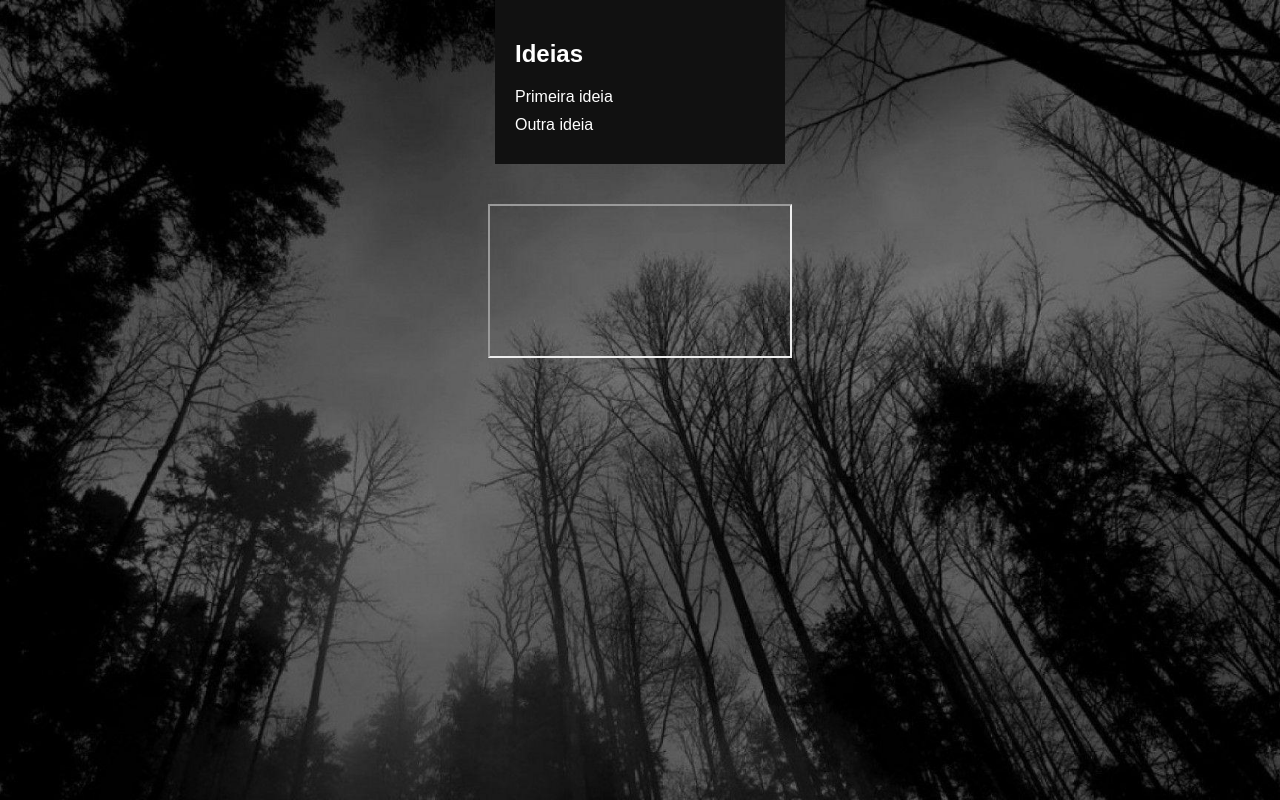
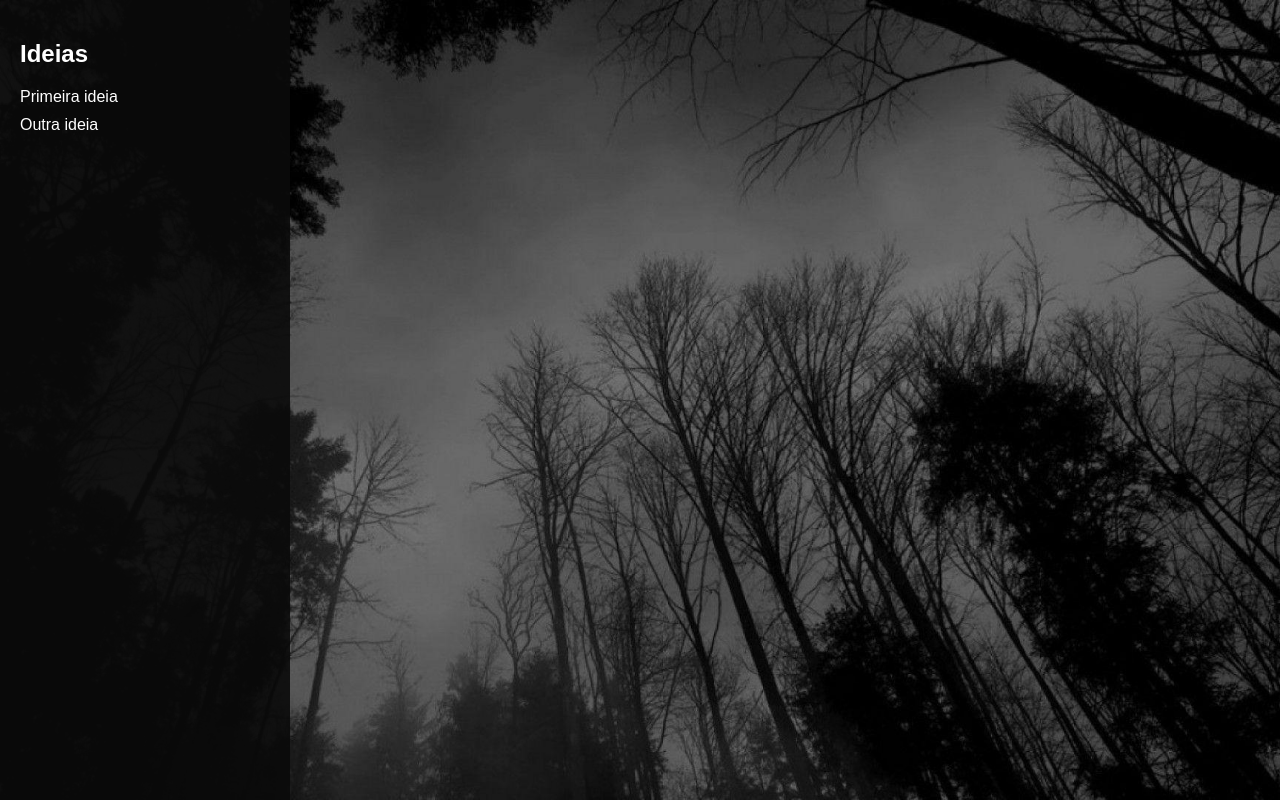
Before and after one commit to onionheap/onionheap.github.io, a plain HTML site: page ideias.html in a window 1280 px wide. Drawn offline with Linux system fonts and the light colour scheme.

Commit message:
Update style.css

```diff
--- a/style.css
+++ b/style.css
@@ -12,19 +12,18 @@ body {
 }
 
 .container {
+  display: flex;
   height: 100vh;
-  display: flex;
-  flex-direction: column;
-  justify-content: center;
-  align-items: center;
 }
+
 /* esquerda */
 .sidebar {
   width: 250px;
-  background: #111;
+  background: rgba(10,10,10,0.9);
   padding: 20px;
 }
 
+/* links */
 .sidebar a {
   display: block;
   color: white;
@@ -34,12 +33,20 @@ body {
 
 .sidebar a:hover {
   color: #bb00ff;
+  text-shadow: 0 0 8px #bb00ff;
 }
 
 /* direita */
 .content {
   flex: 1;
-  padding: 40px;
+  padding: 20px;
+}
+
+/* iframe */
+iframe {
+  width: 100%;
+  height: 100%;
+  border: none;
 }
 
 .logo {
```
